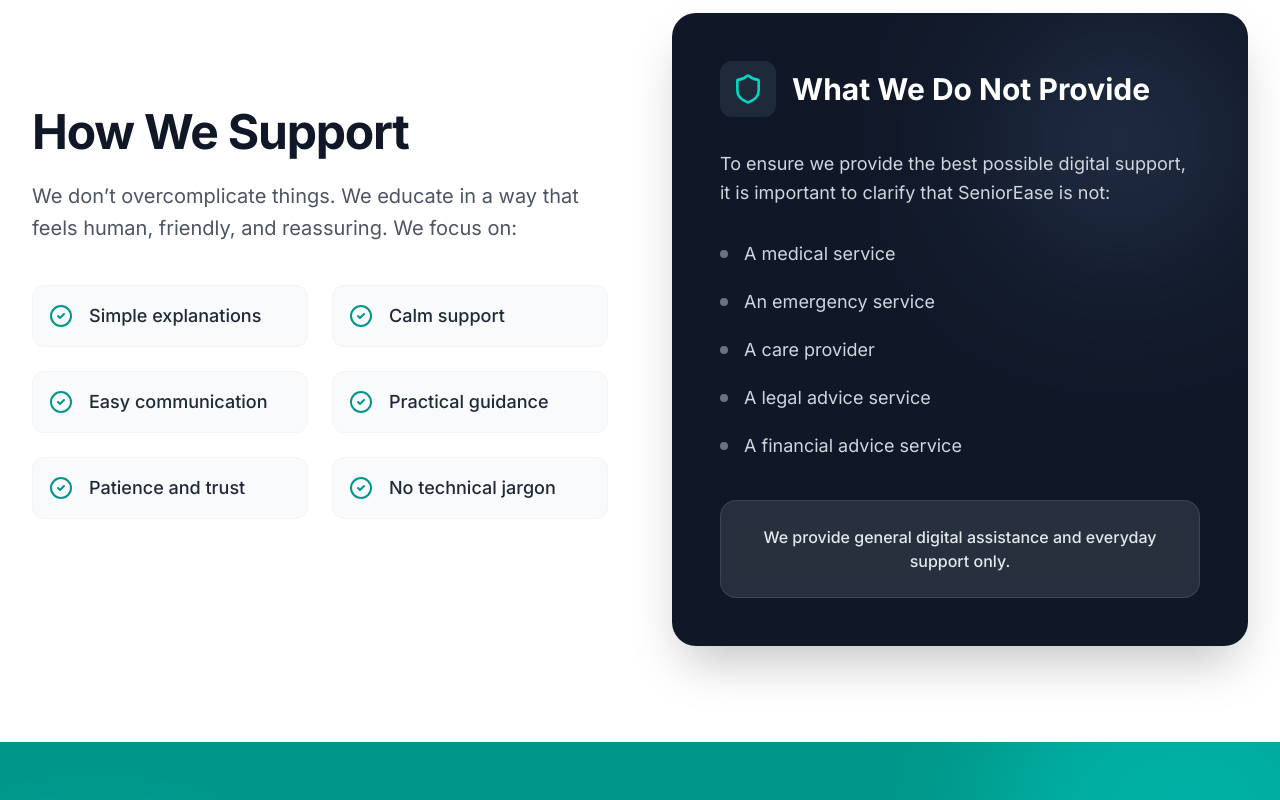
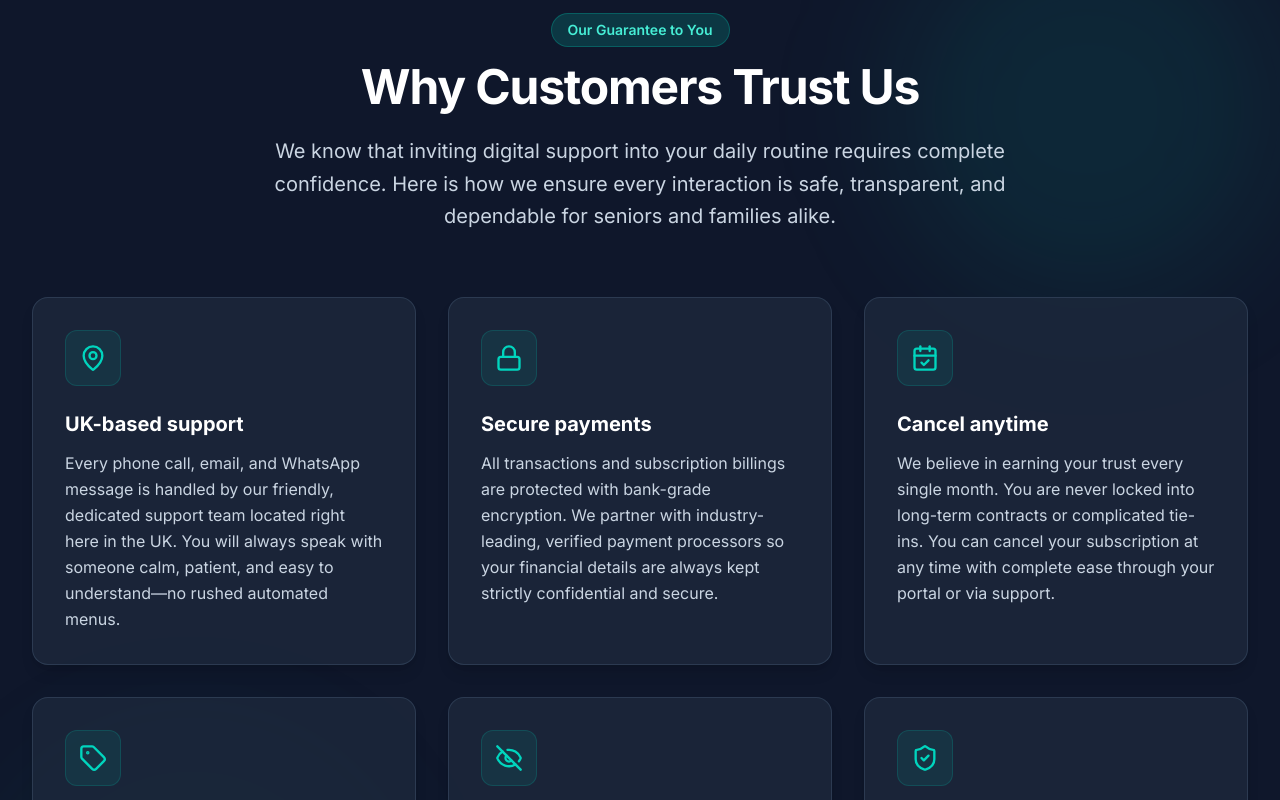
Before and after one commit to codesmashersltd/SeniorEase, a React (Vite) app: page /about in a window 1280 px wide. Shown: the part 3660-4460 px from the top of the page. Built offline with nearby package versions, Linux system fonts and the light colour scheme.

Commit message:
feat(about): add "Why Customers Trust Us" section
Incorporate a new section highlighting trust-building features, such as UK-based support, secure payments, and privacy commitments, to enhance brand credibility and customer confidence.

```diff
--- a/prerender.js
+++ b/prerender.js
@@ -187,6 +187,16 @@ const routes = [
             <li><strong>Respectful & Kind:</strong> Treating our seniors with the dignity they deserve.</li>
             <li><strong>Simple & Jargon-Free:</strong> No confusing tech words, only real everyday concepts.</li>
             <li><strong>Reassuring & Safe:</strong> Ensuring seniors feel secure using online services.</li>
+          </ul>
+
+          <h2 style="font-size: 1.8rem; font-weight: 700; color: #0f172a; margin-top: 40px;">Why Customers Trust Us</h2>
+          <ul style="line-height: 2; color: #475569; padding-left: 20px;">
+            <li><strong>UK-based support:</strong> Friendly, dedicated support team located in the UK with calm, patient instruction.</li>
+            <li><strong>Secure payments:</strong> All transactions are protected with bank-grade encryption and verified processors.</li>
+            <li><strong>Cancel anytime:</strong> Never locked into long-term contracts; cancel anytime with ease.</li>
+            <li><strong>Transparent pricing:</strong> Straightforward membership tiers with clear pricing and no guesswork.</li>
+            <li><strong>No hidden fees:</strong> No surprise call-out charges or setup costs—just one predictable monthly fee.</li>
+            <li><strong>Privacy-first approach:</strong> Strictly adhering to UK GDPR regulations and never selling data to third parties.</li>
           </ul>
         </main>
         ${footerHTML}
--- a/src/pages/About.tsx
+++ b/src/pages/About.tsx
@@ -1,5 +1,5 @@
 import { Link } from 'react-router-dom';
-import { Heart, Shield, Users, CheckCircle2, Lightbulb, Smile, Clock, Phone } from 'lucide-react';
+import { Heart, Shield, Users, CheckCircle2, Lightbulb, Smile, Clock, Phone, MapPin, Lock, CalendarCheck, Tag, EyeOff, ShieldCheck } from 'lucide-react';
 import { motion } from 'motion/react';
 import aboutHeroImage from '../assets/images/seniors_learning_tablets_1784467977256.jpg';
 
@@ -204,6 +204,85 @@ export default function About() {
         </div>
       </section>
 
+      {/* Why Customers Trust Us */}
+      <section className="py-24 bg-slate-900 text-white relative overflow-hidden">
+        <div className="absolute top-0 right-0 w-96 h-96 bg-teal-500/10 rounded-full blur-3xl pointer-events-none"></div>
+        <div className="absolute bottom-0 left-0 w-96 h-96 bg-teal-600/10 rounded-full blur-3xl pointer-events-none"></div>
+        <div className="max-w-7xl mx-auto px-4 sm:px-6 lg:px-8 relative z-10">
+          <motion.div
+            initial="hidden"
+            whileInView="visible"
+            viewport={{ once: true, margin: "-50px" }}
+            variants={fadeInUp}
+            className="text-center max-w-3xl mx-auto mb-16"
+          >
+            <span className="inline-flex items-center gap-2 px-4 py-1.5 rounded-full bg-teal-500/20 text-teal-300 font-semibold text-sm mb-4 border border-teal-500/30">
+              Our Guarantee to You
+            </span>
+            <h2 className="text-3xl md:text-5xl font-bold tracking-tight text-white mb-6">
+              Why Customers Trust Us
+            </h2>
+            <p className="text-lg md:text-xl text-slate-300 leading-relaxed">
+              We know that inviting digital support into your daily routine requires complete confidence. Here is how we ensure every interaction is safe, transparent, and dependable for seniors and families alike.
+            </p>
+          </motion.div>
+
+          <motion.div
+            initial="hidden"
+            whileInView="visible"
+            viewport={{ once: true, margin: "-50px" }}
+            variants={staggerContainer}
+            className="grid grid-cols-1 md:grid-cols-2 lg:grid-cols-3 gap-8"
+          >
+            {[
+              {
+                title: 'UK-based support',
+                description: 'Every phone call, email, and WhatsApp message is handled by our friendly, dedicated support team located right here in the UK. You will always speak with someone calm, patient, and easy to understand—no rushed automated menus.',
+                icon: <MapPin className="text-teal-400" size={28} />
+              },
+              {
+                title: 'Secure payments',
+                description: 'All transactions and subscription billings are protected with bank-grade encryption. We partner with industry-leading, verified payment processors so your financial details are always kept strictly confidential and secure.',
+                icon: <Lock className="text-teal-400" size={28} />
+              },
+              {
+                title: 'Cancel anytime',
+                description: 'We believe in earning your trust every single month. You are never locked into long-term contracts or complicated tie-ins. You can cancel your subscription at any time with complete ease through your portal or via support.',
+                icon: <CalendarCheck className="text-teal-400" size={28} />
+              },
+              {
+                title: 'Transparent pricing',
+                description: 'What you see on our pricing plans is exactly what you pay. We make all membership tiers straightforward and easy to understand, ensuring you and your family can choose the right level of care without any guesswork.',
+                icon: <Tag className="text-teal-400" size={28} />
+              },
+              {
+                title: 'No hidden fees',
+                description: 'There are no surprise call-out charges, unexpected setup costs, or mystery bill extras. You receive comprehensive digital education and assistance for one predictable, simple monthly membership fee.',
+                icon: <EyeOff className="text-teal-400" size={28} />
+              },
+              {
+                title: 'Privacy-first approach',
+                description: 'We treat your personal data with the utmost respect and care. We adhere strictly to UK GDPR regulations, never sell your data to third parties, and ensure your personal family communications remain completely private.',
+                icon: <ShieldCheck className="text-teal-400" size={28} />
+              }
+            ].map((item, i) => (
+              <motion.div
+                key={i}
+                variants={fadeInUp}
+                whileHover={{ y: -5 }}
+                className="bg-slate-800/80 p-8 rounded-2xl border border-slate-700/80 hover:border-teal-500/50 transition-all duration-300 shadow-lg flex flex-col"
+              >
+                <div className="w-14 h-14 rounded-xl bg-teal-500/10 border border-teal-500/20 flex items-center justify-center mb-6 shrink-0">
+                  {item.icon}
+                </div>
+                <h3 className="text-xl font-bold text-white mb-3">{item.title}</h3>
+                <p className="text-slate-300 leading-relaxed text-base flex-1">{item.description}</p>
+              </motion.div>
+            ))}
+          </motion.div>
+        </div>
+      </section>
+
       {/* Our Approach & Important Note */}
       <section className="py-24 bg-white">
         <div className="max-w-7xl mx-auto px-4 sm:px-6 lg:px-8">
```
